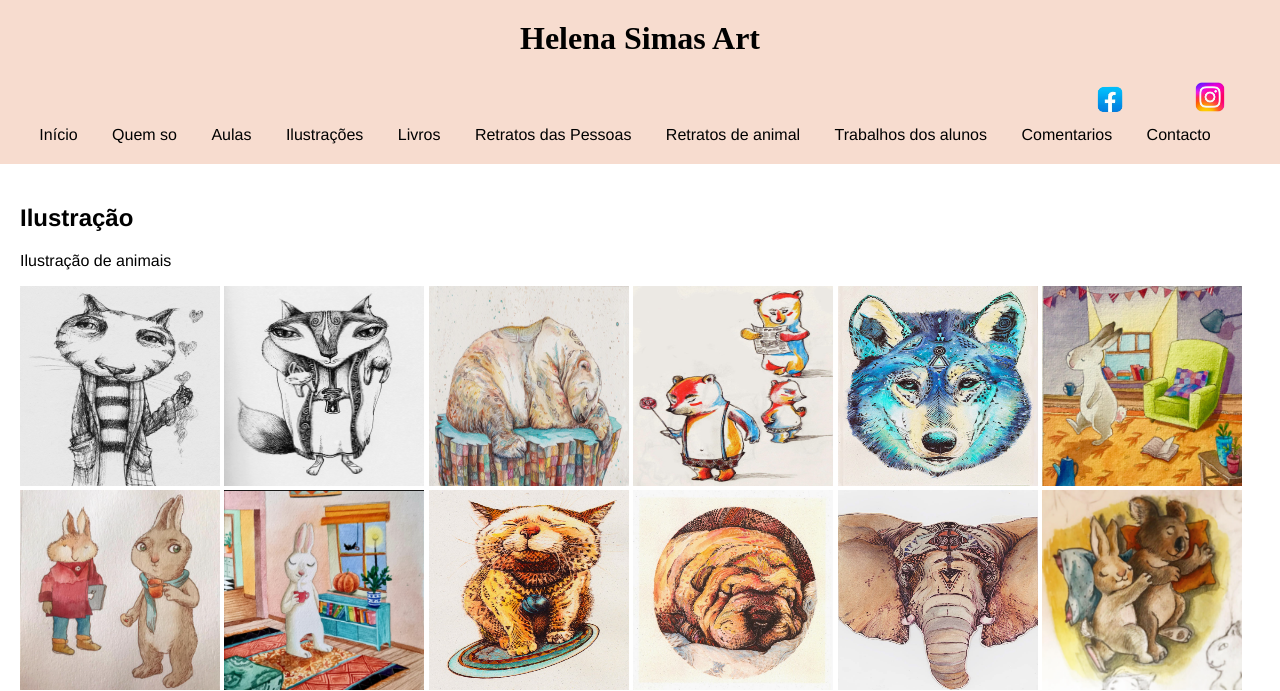
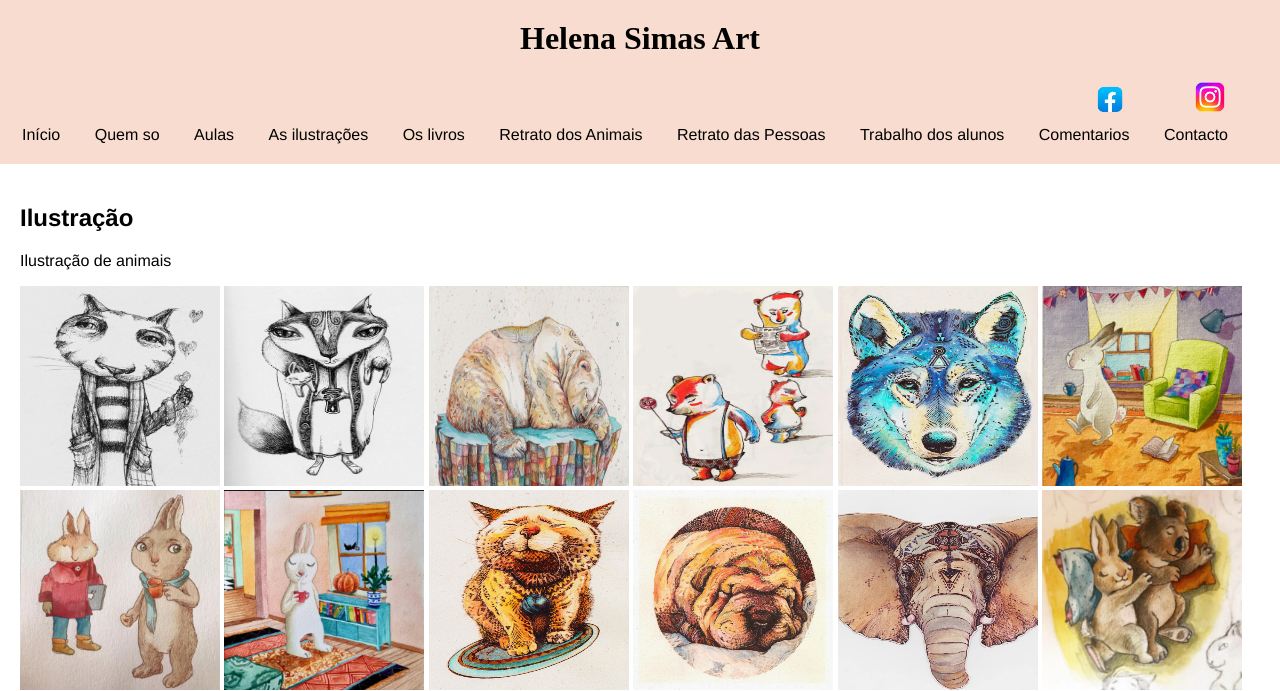
Before and after one commit to Victoria03042005/Aulas-de-Arte, a plain HTML site: page ilustração.html in a window 1280 px wide. Shown: the top 691 px of the page. Drawn offline with Linux system fonts and the light colour scheme; grey boxes are pictures that could not be loaded.

Commit message:
Update ilustração.html

```diff
--- a/ilustração.html
+++ b/ilustração.html
@@ -20,11 +20,11 @@
                 <li><a href="index.html">Início</a></li>
                 <li><a href="informacao.html">Quem so</a></li>
                 <li><a href="aulas.html">Aulas</a></li>
-                <li><a href="ilustração.html">Ilustrações</a></li>
-                <li><a href="livro.html">Livros</a></li>
-                <li><a href="retrato pessoas.html">Retratos das Pessoas</a></li>
-                <li><a href="retrato.html">Retratos de animal</a></li>
-                <li><a href="obras.html">Trabalhos dos alunos</a></li>
+                <li><a href="trabalhos.html">As ilustrações</a></li>
+                <li><a href="trabalho.html">Os livros</a></li>
+                <li><a href="retrato.html">Retrato dos Animais</a></li>
+                <li><a href="retrato pessoas.html">Retrato das Pessoas</a></li>
+                <li><a href="obras.html">Trabalho dos alunos</a></li>
                 <li><a href="comentarios.html">Comentarios</a></li>
                 <li><a href="contacto.html">Contacto</a></li>
             </ul>
```
